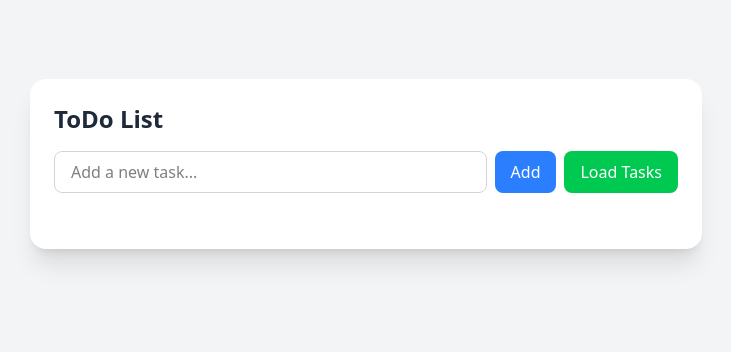
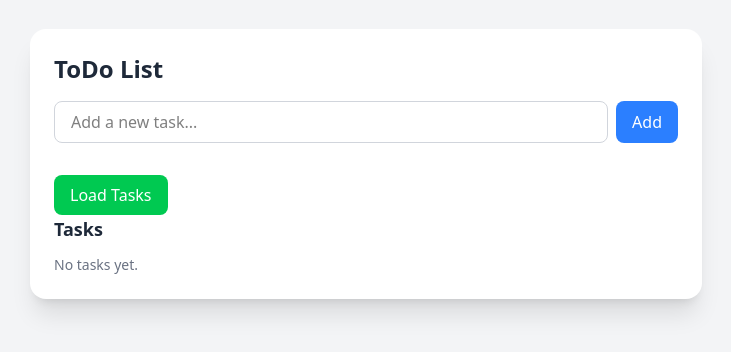
Before and after one commit to JaviAzR18/TechnicalTest, a React (Vite) app in the folder frontend/: page / in a window 1280 px wide. Shown: the part 236-588 px from the top of the page, without its empty margins (274-1005 px from the left). Built offline with nearby package versions, Linux system fonts and the light colour scheme.

Commit message:
Task 2: Implemented delete task functionality

```diff
--- a/frontend/src/App.tsx
+++ b/frontend/src/App.tsx
@@ -1,9 +1,9 @@
 // src/App.tsx
 import { useState } from "react";
 import type { Todo } from "./types/todo";
-// import { getTodos, createTodo, toggleTodoStatus } from "./api/todo.ts";
-import { createTodo, getTodos, updateTodo } from "./api/todo.ts";
-
+import { createTodo, deleteTodo , getTodos, updateTodo } from "./api/todo.ts";
+import TodoForm from "./components/TodoForm";
+import TodoList from "./components/TodoList";
 
 function App() {
   const [todos, setTodos] = useState<Todo[]>([]);
@@ -40,50 +40,47 @@ function App() {
     }
   };
 
+  const removeTodo = async (id: number) => {
+    try {
+      await deleteTodo(id);
+      await loadTodos();
+    } catch {
+      setError("Could not delete the task.");
+    }
+  };
+
   return (
     <div className="min-h-screen bg-gray-100 flex items-center justify-center p-4">
       <div className="bg-white rounded-2xl shadow-xl p-6 w-full max-w-2xl">
         <h1 className="text-2xl font-bold mb-4 text-gray-800">ToDo List</h1>
 
-        <div className="flex gap-2 mb-8">
-          <input
-            value={title}
-            onChange={(e) => setTitle(e.target.value)}
-            placeholder="Add a new task..."
-            className="flex-1 px-4 py-2 border border-gray-300 rounded-lg focus:outline-none focus:ring-2 focus:ring-blue-500"
+        <TodoForm
+          title={title}
+          setTitle={setTitle}
+          addTodo={addTodo}
         />
-          <button
-            onClick={addTodo}
-            className="bg-blue-500 hover:bg-blue-600 text-white px-4 py-2 rounded-lg transition cursor-pointer"
-          >
-            Add
-          </button>
         <button
         onClick={loadTodos}
         className="bg-green-500 hover:bg-green-600 text-white px-4 py-2 rounded-lg transition cursor-pointer"
       >
         Load Tasks
       </button>
-        </div>
 
-        <ul className="space-y-2">
-          {todos.map((todo) => (
-            <li
-              key={todo.id}
-              className={`flex items-center gap-2 bg-gray-50 p-3 rounded-lg border border-gray-200 ${
-                todo.completed ? "line-through text-gray-400" : ""
-              }`}
-            >
-              <input
-                type="checkbox"
-                checked={todo.completed}
-                onChange={() => toggleTodo(todo.id)}
-                className="cursor-pointer"
+        {error ? (
+          <p className="mb-4 text-sm text-red-600" role="alert">
+            {error}
+          </p>
+        ) : null}
+
+        <section>
+          <h2 className="text-lg font-semibold mb-3 text-gray-800">Tasks</h2>
+          <TodoList
+            todos={todos}
+            emptyMessage="No tasks yet."
+            toggleTodo={toggleTodo}
+            removeTodo={removeTodo}
           />
-              <span>{todo.title}</span>
-            </li>
-          ))}
-        </ul>
+        </section>
       </div>
     </div>
   );
--- a/frontend/src/api/todo.ts
+++ b/frontend/src/api/todo.ts
@@ -27,7 +27,6 @@ export const createTodo = async (payload: TodoCreatePayload): Promise<Todo> => {
     body: JSON.stringify({
       ...payload,
       completed: false,
-      favorite: false,
     }),
   });
   return handleResponse<Todo>(res);
@@ -47,3 +46,10 @@ export const updateTodo = async (
   console.log(res);
   return handleResponse<Todo>(res);
 };
+
+export const deleteTodo = async (id: number): Promise<void> => {
+  const res = await fetch(`${BASE_URL}/${id}`, {
+    method: "DELETE",
+  });
+  await handleResponse<void>(res);
+};
--- a/frontend/src/components/TodoForm.tsx
+++ b/frontend/src/components/TodoForm.tsx
@@ -23,6 +23,7 @@ const TodoForm: React.FC<TodoFormProps> = ({ title, setTitle, addTodo }) => {
       >
         Add
       </button>
+
     </div>
   );
 };
--- a/frontend/src/components/TodoItem.tsx
+++ b/frontend/src/components/TodoItem.tsx
@@ -4,16 +4,22 @@ import type { Todo } from "../types/todo";
 interface TodoItemProps {
   todo: Todo;
   toggleTodo: (id: number) => void;
+  removeTodo: (id: number) => void;
 }
 
-const TodoItem: React.FC<TodoItemProps> = ({ todo, toggleTodo }) => {
+const TodoItem: React.FC<TodoItemProps> = ({
+  todo,
+  toggleTodo,
+  removeTodo,
+}) => {
   return (
     <li
       key={todo.id}
-      className={`flex items-center gap-2 bg-gray-50 p-3 rounded-lg border border-gray-200 ${
+      className={"flex items-center gap-2 bg-gray-50 p-3 rounded-lg border border-gray-200"}
+    >
+    <div className={`flex-1 flex items-center gap-2 ${
         todo.completed ? "line-through text-gray-400" : ""
-      }`}
-    >
+      }`}>
       <input
         type="checkbox"
         checked={todo.completed}
@@ -21,6 +27,14 @@ const TodoItem: React.FC<TodoItemProps> = ({ todo, toggleTodo }) => {
         className="cursor-pointer"
       />
       <span>{todo.title}</span>
+    </div>
+      <button
+        type="button"
+        onClick={() => removeTodo(todo.id)}
+        className="shrink-0 bg-red-500 hover:bg-red-600 text-white px-3 py-1 rounded-lg transition cursor-pointer text-sm"
+      >
+        Delete
+      </button>
     </li>
   );
 };
--- a/frontend/src/components/TodoList.tsx
+++ b/frontend/src/components/TodoList.tsx
@@ -4,10 +4,21 @@ import TodoItem from "./TodoItem";
 
 interface TodoListProps {
   todos: Todo[];
+  emptyMessage?: string;
   toggleTodo: (id: number) => void;
+  removeTodo: (id: number) => void;
 }
 
-const TodoList: React.FC<TodoListProps> = ({ todos, toggleTodo }) => {
+const TodoList: React.FC<TodoListProps> = ({
+  todos,
+  emptyMessage = "No tasks yet.",
+  toggleTodo,
+  removeTodo,
+}) => {
+  if (todos.length === 0) {
+    return <p className="text-sm text-gray-500">{emptyMessage}</p>;
+  }
+
   return (
     <ul className="space-y-2">
       {todos.map((todo) => (
@@ -15,6 +26,7 @@ const TodoList: React.FC<TodoListProps> = ({ todos, toggleTodo }) => {
           key={todo.id}
           todo={todo}
           toggleTodo={toggleTodo}
+          removeTodo={removeTodo}
         />
       ))}
     </ul>
```
Also changed, not shown: 2 other files (tests, documents, lock files or other folders). Lines whose indentation alone changed are shown as unchanged.
